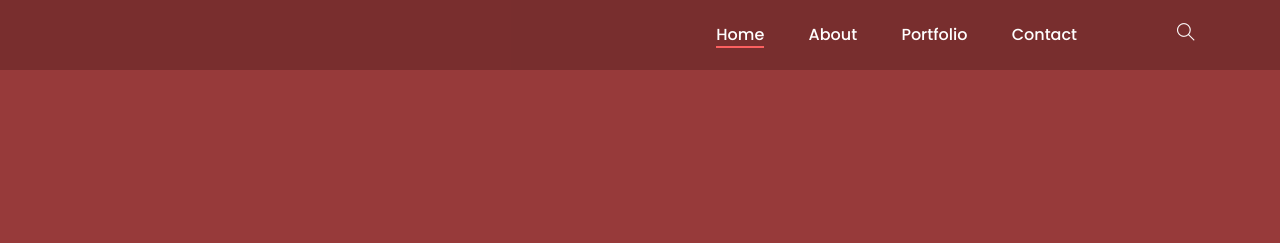
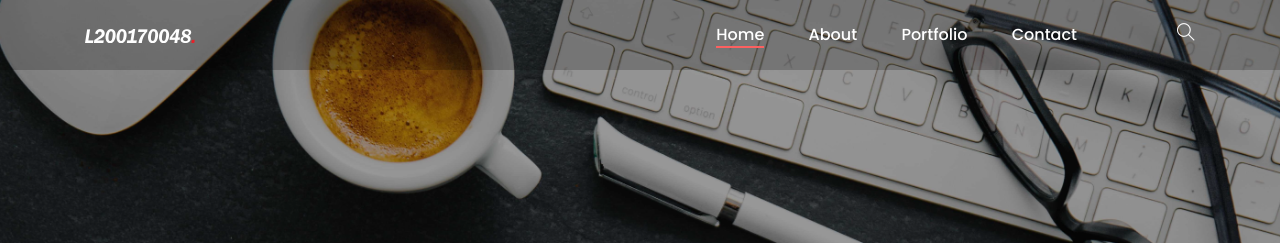
Before and after one commit to maulana-lutfi/l200170048.github.io, a website: page index.html in a window 1280 px wide. Shown: the top 243 px of the page. Drawn offline with Linux system fonts and the light colour scheme.

Commit message:
Update index.html

```diff
--- a/index.html
+++ b/index.html
@@ -11,7 +11,7 @@
     <title>L200170048 | Maulana Lutfi S</title>
 
     <!-- Favicon -->
-    <link rel="icon" href="./img/kecil.png">
+    <link rel="icon" href="./img/kec.png">
 
     <!-- Stylesheet -->
     <link rel="stylesheet" href="style.css">
@@ -54,7 +54,7 @@
                     <nav class="classy-navbar justify-content-between" id="alimeNav">
 
                         <!-- Logo -->
-                        <a class="nav-brand" href="./index.html"><img src="./img/logo.png" alt=""></a>
+                        <a class="nav-brand" href="./index.html"><img src="./img/log.png" alt=""></a>
 
                         <!-- Navbar Toggler -->
                         <div class="classy-navbar-toggler">
@@ -92,7 +92,7 @@
     <section class="welcome-area">
         <div class="welcome-slides owl-carousel">
             <!-- Single Slide -->
-            <div class="single-welcome-slide bg-img bg-overlay" style="background-image: url(img/satu-min.jpg);">
+            <div class="single-welcome-slide bg-img bg-overlay" style="background-image: url(img/satu-minn.jpg);">
                 <div class="container h-100">
                     <div class="row h-100 align-items-center">
                         <!-- Welcome Text -->
@@ -111,7 +111,7 @@
             </div>
 
             <!-- Single Slide -->
-            <div class="single-welcome-slide bg-img bg-overlay" style="background-image: url(img/dua-min.jpg);">
+            <div class="single-welcome-slide bg-img bg-overlay" style="background-image: url(img/dua-minn.jpg);">
                 <div class="container h-100">
                     <div class="row h-100 align-items-center">
                         <!-- Welcome Text -->
```
